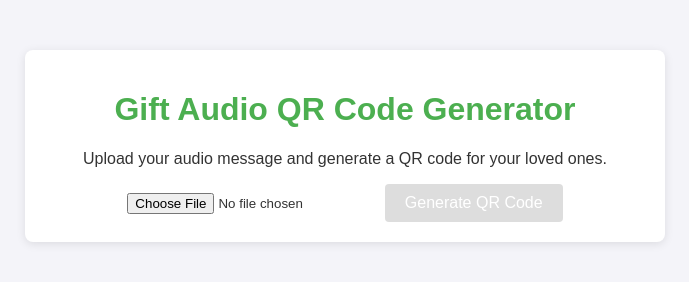
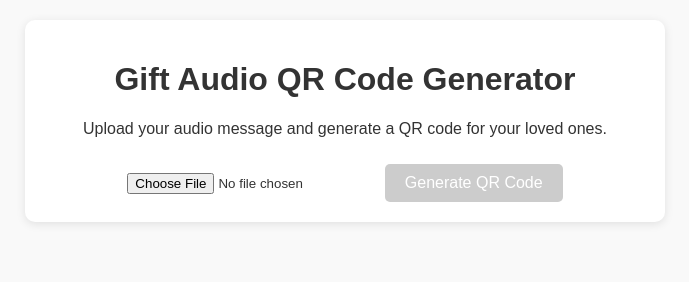
Before and after one commit to reishierumei01/jc-qr-code, a plain HTML site: page index.html in a window 1280 px wide. Shown: the whole page, without its empty margins (295-984 px from the left). Drawn offline with Linux system fonts and the light colour scheme.

Commit message:
Update styles.css

```diff
--- a/styles.css
+++ b/styles.css
@@ -1,27 +1,23 @@
 body {
   font-family: Arial, sans-serif;
-  background-color: #f4f4f9;
+  background-color: #f9f9f9;
   color: #333;
+  text-align: center;
   margin: 0;
-  padding: 0;
+  padding: 20px;
 }
 
 .container {
   max-width: 600px;
-  margin: 50px auto;
+  margin: auto;
   background: white;
   padding: 20px;
-  border-radius: 8px;
+  border-radius: 10px;
   box-shadow: 0 2px 10px rgba(0, 0, 0, 0.1);
-  text-align: center;
 }
 
-h1 {
-  color: #4CAF50;
-}
-
-.uploader {
-  margin: 20px 0;
+.hidden {
+  display: none;
 }
 
 button {
@@ -30,19 +26,21 @@ button {
   border: none;
   padding: 10px 20px;
   font-size: 16px;
-  border-radius: 4px;
   cursor: pointer;
+  border-radius: 5px;
+  margin-top: 10px;
 }
 
 button:disabled {
-  background-color: #ddd;
+  background-color: #ccc;
   cursor: not-allowed;
 }
 
-.hidden {
-  display: none;
+button:hover:enabled {
+  background-color: #45a049;
 }
 
-#qrCode {
-  margin-top: 20px;
+canvas {
+  margin: 20px auto;
+  display: block;
 }
```
